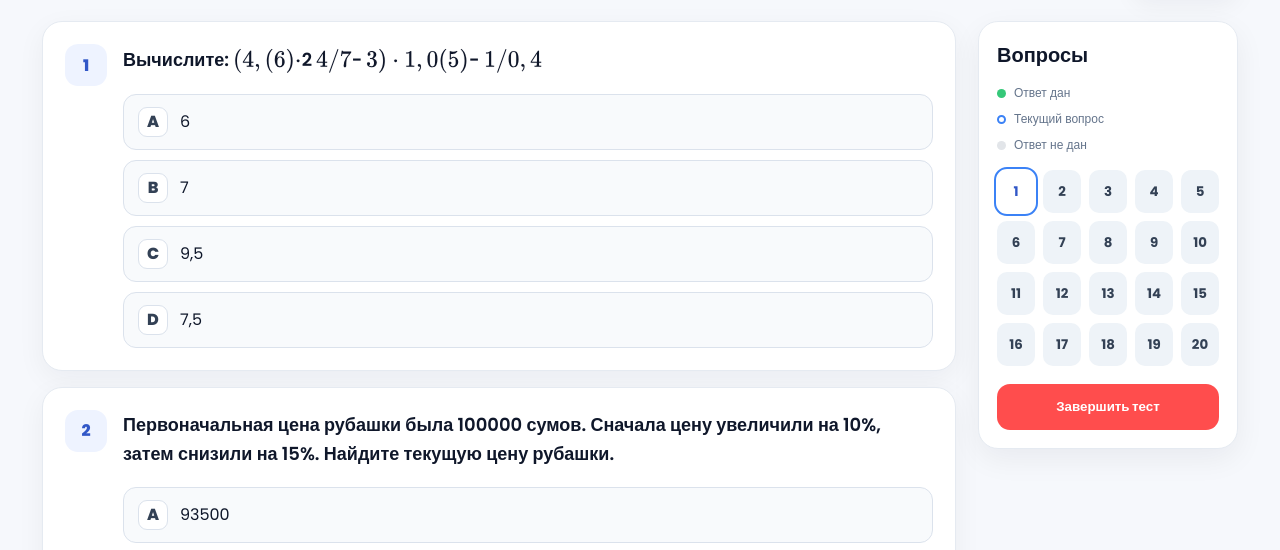
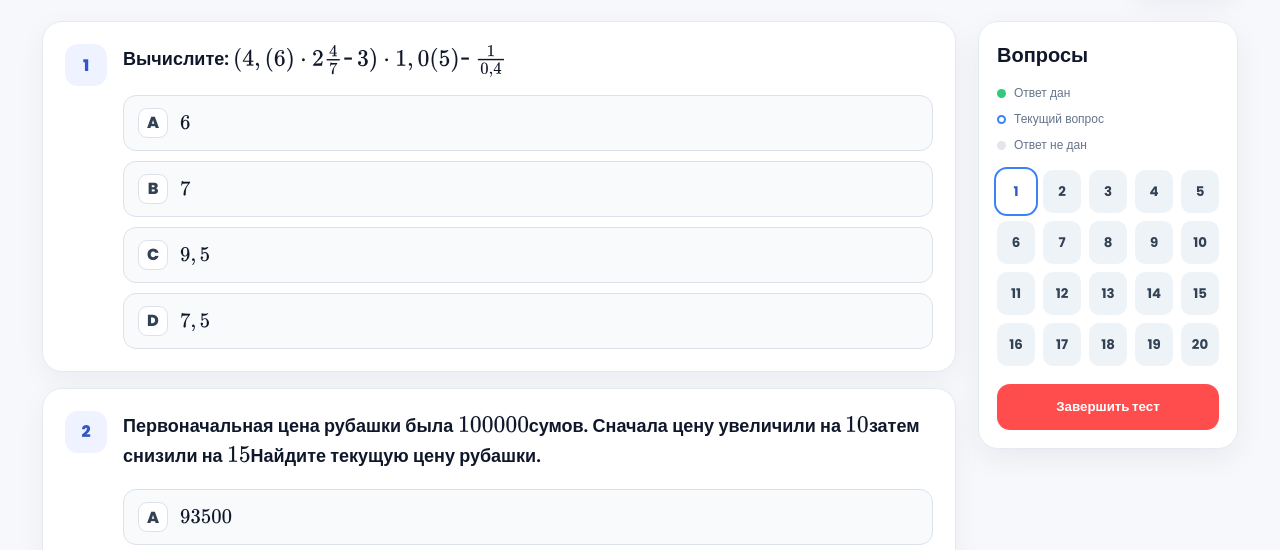
Before and after one commit to isko66066-svg/Netija, a plain HTML site: page DTM-test.html in a window 1280 px wide. Shown: the part 209-759 px from the top of the page. Drawn offline with nearby package versions, Linux system fonts and the light colour scheme.

Commit message:
Use unified MathJax rendering for DTM

```diff
--- a/DTM-test.html
+++ b/DTM-test.html
@@ -2,7 +2,7 @@
 <html lang="ru">
 <head>
 <meta charset="UTF-8"><meta name="viewport" content="width=device-width, initial-scale=1.0"><title>Netija — DTM тест</title>
-<link rel="stylesheet" href="style.css?v=20260824"><link rel="stylesheet" href="test.css"><link rel="stylesheet" href="dtm-test.css?v=20260826-2"><link rel="shortcut icon" href="./images/favicon.svg" type="image/x-icon">
+<link rel="stylesheet" href="style.css?v=20260824"><link rel="stylesheet" href="test.css"><link rel="stylesheet" href="dtm-test.css?v=20260826-3"><link rel="shortcut icon" href="./images/favicon.svg" type="image/x-icon">
 <link rel="preconnect" href="https://fonts.googleapis.com"><link href="https://fonts.googleapis.com/css2?family=Poppins:wght@400;500;600;700;800&display=swap" rel="stylesheet">
 <script>window.MathJax={tex:{inlineMath:[["\\(","\\)"],["$","$"]],displayMath:[["\\[","\\]"],["$$","$$"]]},svg:{fontCache:"global"}};</script>
 <script async src="https://cdn.jsdelivr.net/npm/mathjax@3/es5/tex-svg.js"></script>
@@ -10,5 +10,5 @@
 </head><body>
 <header class="header"><div class="header__container"><nav class="header__nav"><a class="site-header__logo" href="index.html" aria-label="Netija"><img class="logo" src="./images/logo.svg" alt="Netija"></a><ul class="header__list"><li class="header__list-item"><a class="header__list-link" href="index.html">Главная страница</a></li><li class="header__list-item"><a class="header__list-link active" href="DTM.html">DTM</a></li><li class="header__list-item"><a class="header__list-link" href="natcert.html">Национальный сертификат</a></li></ul><div class="site-header__account"><a class="premium-nav-link" href="premium.html">👑 Premium</a><div class="sign__button" id="googleSignInButton"></div><div id="userProfile" class="user-profile" style="display:none;"><img id="userAvatar" class="user-profile__avatar" src="" alt=""><span id="userName" class="user-profile__name"></span></div><button class="burger" id="burgerBtn" type="button" aria-label="Меню"><span></span><span></span><span></span></button></div></nav></div></header>
 <main class="dtm-test-page"><div id="dtmTest"></div></main>
-<script src="js/auth.js"></script><script src="js/menu.js"></script><script src="js/premium-header.js"></script><script src="js/dtm-loader.js?v=20260824-2"></script><script src="js/dtm-typography-fix.js?v=20260826-1"></script>
+<script src="js/auth.js"></script><script src="js/menu.js"></script><script src="js/premium-header.js"></script><script src="js/dtm-loader.js?v=20260826-3"></script><script src="js/dtm-test.js?v=20260826-3"></script>
 </body></html>
```
